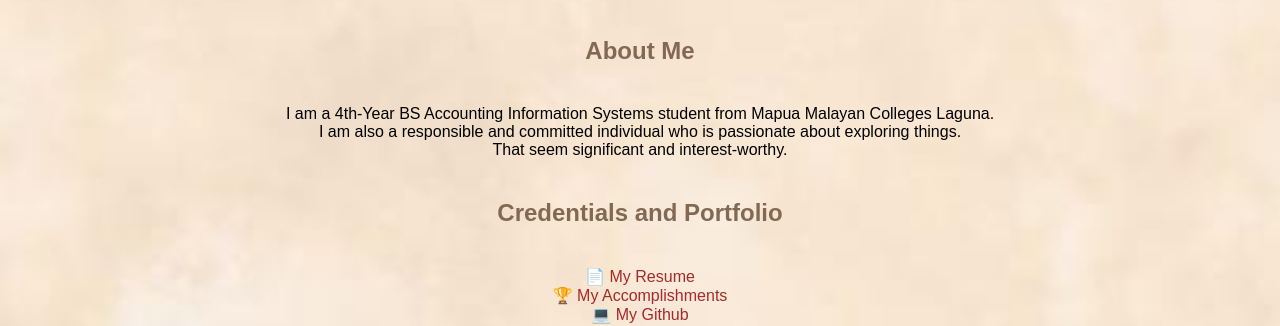
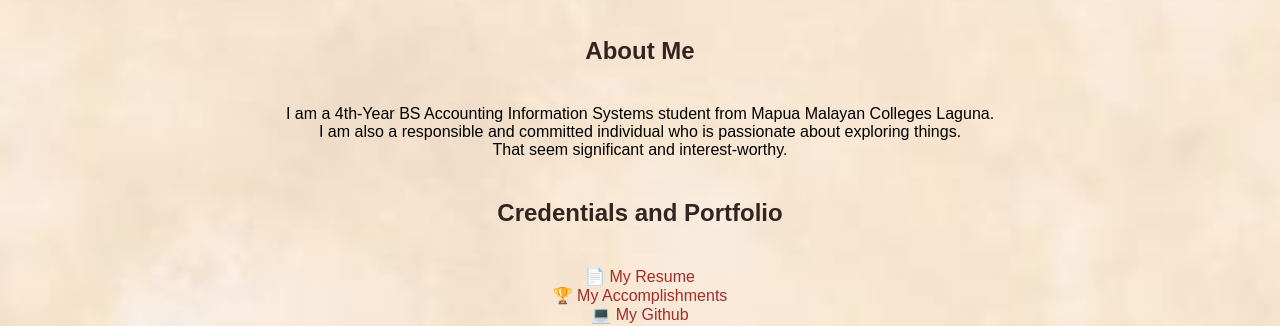
Before and after one commit to alliyahcalzado/alliyahcalzado.github.io, a plain HTML site: page index.html in a window 1280 px wide. Shown: the part 479-805 px from the top of the page. Drawn offline with Linux system fonts and the light colour scheme.

Commit message:
Update master.css

```diff
--- a/css/master.css
+++ b/css/master.css
@@ -32,7 +32,7 @@
    }
 
   h2 {
-  color: #836953;/* set the text color of to #075AAB here */
+  color: #332421;/* set the text color of to #075AAB here */
     /* set both the bottom margin and top margin to 2.5rem here */
     margin-top: 2.5rem;
     margin-bottom: 2.5rem;
```
